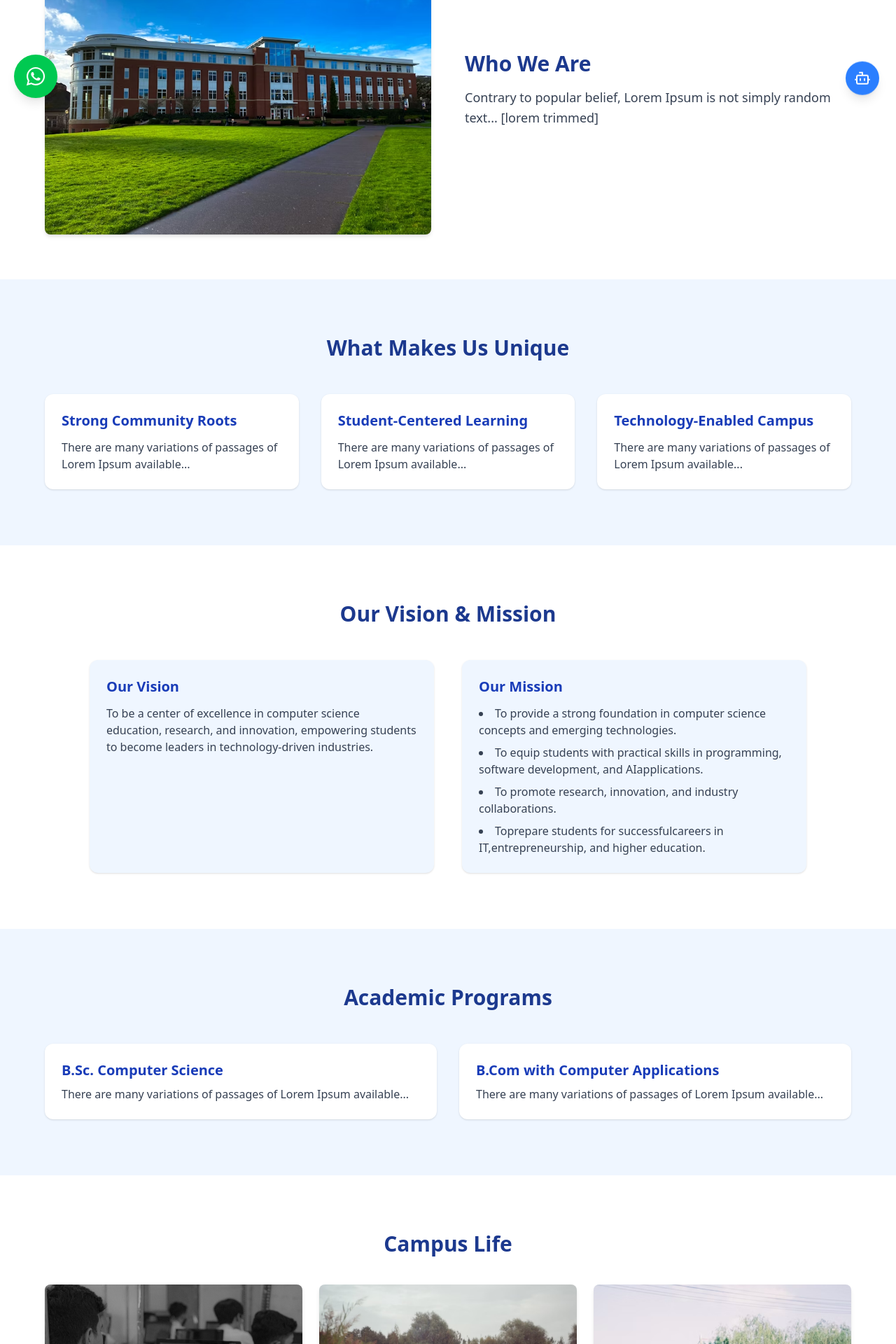
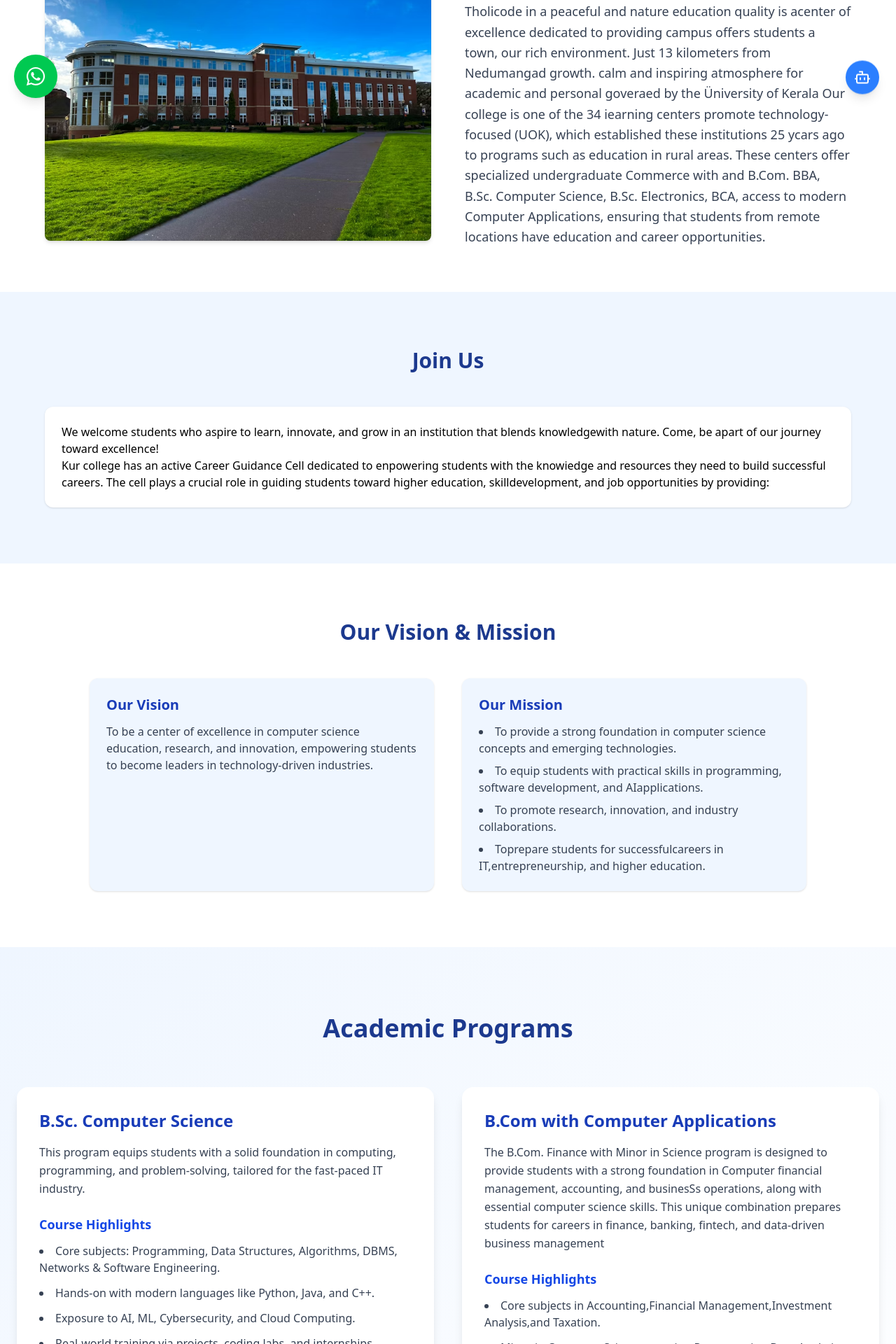
Before and after one commit to kodehouse-in/UIT-Tholicode, a React (Vite) app: page /about-us in a window 1280 px wide. Shown: the part 640-2560 px from the top of the page at 70% size. Built offline with nearby package versions, Linux system fonts and the light colour scheme.

Commit message:
updated FacultySection

```diff
--- a/src/components/FacultySection.jsx
+++ b/src/components/FacultySection.jsx
@@ -74,7 +74,17 @@ const FacultySection = () => {
     return () => ctx.revert();
   }, []);
 
+
   return (
+    <>
+      <section ref={sectionRef} className="relative bg-gradient-to-r from-blue-950 to-indigo-950 text-white">
+        <div className="relative z-10 px-6 py-28 text-center">
+          <h1 className="text-4xl sm:text-5xl font-bold mb-4">About UIT Tholicode</h1>
+          <p className="text-lg max-w-3xl mx-auto">
+            There are many variations of passages of Lorem Ipsum available, but the majority.
+          </p>
+        </div>
+      </section>
       <section ref={sectionRef} className="px-6 md:px-20 py-10 bg-gray-100">
         <div className="max-w-screen-xl mx-auto">
           <h2 className="sm:text-3xl text-4xl md:text-4xl font-bold text-center text-blue-900 mb-12">
@@ -97,6 +107,7 @@ const FacultySection = () => {
           ))}
         </div>
       </section>
+    </>
   );
 };
 
--- a/src/pages/AboutUs.jsx
+++ b/src/pages/AboutUs.jsx
@@ -66,7 +66,29 @@ export default function AboutUs() {
           <div>
             <h2 className="text-3xl font-bold text-blue-900 mb-4">Who We Are</h2>
             <p className="text-gray-700 text-lg leading-relaxed">
-              Contrary to popular belief, Lorem Ipsum is not simply random text... [lorem trimmed]
+              Located in the serene village of Tholicode (Pulimoodu) in Tholicode
+              in
+              a peaceful and nature
+              education
+              quality
+              is acenter of excellence dedicated to providing
+              campus offers students a
+              town, our
+              rich environment. Just 13 kilometers from Nedumangad
+              growth.
+              calm and inspiring atmosphere for academic and personal
+              goveraed by the Üniversity of Kerala
+              Our college is one of the 34 iearning centers
+              promote technology-focused
+              (UOK), which established these institutions 25 ycars ago to
+              programs such as
+              education in rural areas. These centers offer specialized undergraduate Commerce with
+              and B.Com.
+              BBA, B.Sc. Computer Science, B.Sc. Electronics, BCA,
+              access to modern
+              Computer Applications, ensuring that students from remote
+              locations have
+              education and career opportunities.
             </p>
           </div>
         </div>
@@ -74,20 +96,19 @@ export default function AboutUs() {
 
       <section className="py-20 px-6 bg-blue-50" ref={(el) => setRefs(el, 2)}>
         <div className="max-w-6xl mx-auto text-center">
-          <h2 className="text-3xl font-bold text-blue-900 mb-12">What Makes Us Unique</h2>
-          <div className="grid md:grid-cols-3 gap-8 text-left">
-            {["Strong Community Roots", "Student-Centered Learning", "Technology-Enabled Campus"].map((title, i) => (
-              <div
-                key={i}
-                className="bg-white p-6 rounded-xl shadow hover:shadow-md"
-                ref={(el) => setRefs(el, i + 3)}
-              >
-                <h3 className="text-xl font-semibold text-blue-800 mb-3">{title}</h3>
-                <p className="text-gray-700">
-                  There are many variations of passages of Lorem Ipsum available...
-                </p>
-              </div>
-            ))}
+          <h2 className="text-3xl font-bold text-blue-900 mb-12">Join Us</h2>
+          <div className="text-left">
+            <div className="bg-white p-6 rounded-xl shadow hover:shadow-md">
+              <p>
+                We welcome students who aspire to learn, innovate, and grow in an institution that blends
+                knowledgewith nature. Come, be apart of our journey toward excellence!
+              </p>
+              <p>
+                Kur college has an active Career Guidance Cell dedicated to enpowering students with the
+                knowiedge and resources they need to build successful careers. The cell plays a crucial role in
+                guiding students toward higher education, skilldevelopment, and job opportunities by providing:
+              </p>
+            </div>
           </div>
         </div>
       </section>
@@ -127,25 +148,60 @@ export default function AboutUs() {
         </div>
       </section>
 
-      <section className="py-20 px-6 bg-blue-50" ref={(el) => setRefs(el, 7)}>
-        <div className="max-w-6xl mx-auto text-center">
-          <h2 className="text-3xl font-bold text-blue-900 mb-12">Academic Programs</h2>
-          <div className="grid md:grid-cols-2 gap-8 text-left">
-            <div className="bg-white p-6 rounded-xl shadow hover:shadow-md">
-              <h3 className="text-xl font-semibold text-blue-800 mb-2">B.Sc. Computer Science</h3>
-              <p className="text-gray-700">
-                There are many variations of passages of Lorem Ipsum available...
+      <section className="py-24 px-6 bg-gradient-to-br from-blue-50 to-white" ref={(el) => setRefs(el, 7)}>
+        <div className="max-w-7xl mx-auto text-center">
+          <h2 className="text-4xl font-bold text-blue-900 mb-16">Academic Programs</h2>
+
+          <div className="grid md:grid-cols-2 gap-10 text-left">
+            <div className="bg-white p-8 rounded-2xl shadow-lg hover:shadow-xl transition-shadow duration-300">
+              <h3 className="text-2xl font-semibold text-blue-800 mb-4">B.Sc. Computer Science</h3>
+              <p className="text-gray-700 mb-4 leading-relaxed">
+                This program equips students with a solid foundation in computing, programming, and
+                problem-solving, tailored for the fast-paced IT industry.
               </p>
+
+              <div className="mt-6">
+                <h4 className="text-lg font-semibold text-blue-700 mb-3">Course Highlights</h4>
+                <ul className="space-y-3 list-disc list-inside text-gray-700">
+                  <li>Core subjects: Programming, Data Structures, Algorithms, DBMS, Networks & Software Engineering.</li>
+                  <li>Hands-on with modern languages like Python, Java, and C++.</li>
+                  <li>Exposure to AI, ML, Cybersecurity, and Cloud Computing.</li>
+                  <li>Real-world training via projects, coding labs, and internships.</li>
+                  <li>Focus on logical thinking, analytical skills, and software development.</li>
+                </ul>
+              </div>
             </div>
-            <div className="bg-white p-6 rounded-xl shadow hover:shadow-md">
-              <h3 className="text-xl font-semibold text-blue-800 mb-2">B.Com with Computer Applications</h3>
-              <p className="text-gray-700">
-                There are many variations of passages of Lorem Ipsum available...
+
+            <div className="bg-white p-8 rounded-2xl shadow-lg hover:shadow-xl transition-shadow duration-300">
+              <h3 className="text-2xl font-semibold text-blue-800 mb-4">B.Com with Computer Applications</h3>
+              <p className="text-gray-700 leading-relaxed">
+                The B.Com. Finance with Minor in
+                Science program is designed to provide
+                students with a strong foundation in Computer
+                financial
+                management,
+                accounting, and businesSs
+                operations, along with essential computer science
+                skills. This unique combination prepares
+                students for careers in finance, banking,
+                fintech, and data-driven business
+                management
               </p>
+              <div className="mt-6">
+                <h4 className="text-lg font-semibold text-blue-700 mb-3">Course Highlights</h4>
+                <ul className="space-y-3 list-disc list-inside text-gray-700">
+                  <li>Core subjects in Accounting,Financial Management,Investment Analysis,and Taxation.</li>
+                  <li>Minor in Computer Science,covering Programming,Data Analytics and Financial Technology(FinTech)</li>
+                  <li>Hands-on training in business analytics,digital bnking and accounting software</li>
+                  <li>Practical exposure through internships,case studies and financial modeling</li>
+                  <li>Industry-relevant skills in data-driven decision-making and business automation</li>
+                </ul>
+              </div>
             </div>
           </div>
         </div>
       </section>
+
 
       <section className="py-20 px-6 bg-white" ref={(el) => setRefs(el, 8)}>
         <div className="max-w-6xl mx-auto">
```
Lines whose indentation alone changed are shown as unchanged.
